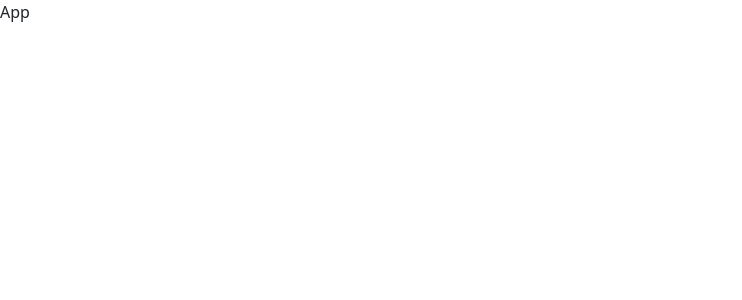
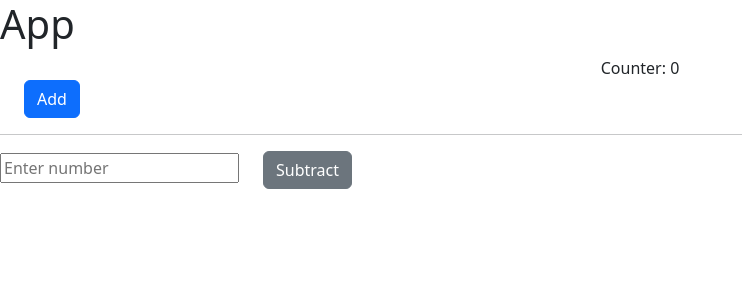
Before and after one commit to subashpenneru/reactjs-practice-examples, a React (Create React App) app: page / in a window 1280 px wide. Shown: the top 300 px of the page, without its empty margins (0-742 px from the left). Built offline with nearby package versions, Linux system fonts and the light colour scheme.

Commit message:
data binding example

```diff
--- a/src/App.js
+++ b/src/App.js
@@ -1,7 +1,20 @@
-import React from 'react';
+import React, { useState } from 'react';
+
+import Counter from './Counter';
 
 const App = () => {
-  return <div>App</div>;
+  const [counter, setCounter] = useState(0);
+
+  const onAddHandler = () => {
+    setCounter((prev) => prev + 1);
+  };
+
+  return (
+    <div>
+      <h1>App</h1>
+      <Counter counter={counter} onAdd={onAddHandler} onSubtract={setCounter} />
+    </div>
+  );
 };
 
 export default App;
--- /dev/null
+++ b/src/Counter.jsx
@@ -0,0 +1,27 @@
+import React, { useRef } from 'react';
+
+const Counter = (props) => {
+  const { counter, onAdd, onSubtract } = props;
+  const inputRef = useRef();
+
+  return (
+    <>
+      <div className='text-center'>Counter: {counter}</div>
+      <button className='btn btn-primary mx-4' onClick={onAdd}>
+        Add
+      </button>
+
+      <hr />
+      <input type='number' placeholder='Enter number' ref={inputRef} />
+      <button
+        className='btn btn-secondary mx-4'
+        onClick={() =>
+          onSubtract((prev) => prev - (+inputRef.current.value || 1))
+        }>
+        Subtract
+      </button>
+    </>
+  );
+};
+
+export default Counter;
```
